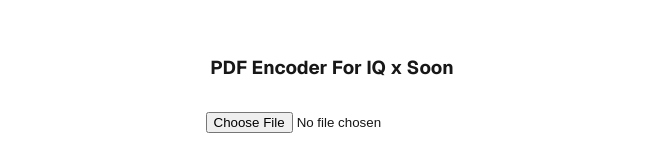
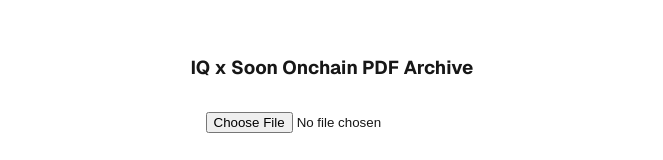
Before and after one commit to spacebuneth/PDF-2-Base64-React, a Next.js app in the folder pdf-2-base64/: page / in a window 1280 px wide. Shown: the part 109-269 px from the top of the page, without its empty margins (308-971 px from the left). Built offline with nearby package versions, Linux system fonts and the light colour scheme.

Commit message:
edit h3 tag text page.js

```diff
--- a/pdf-2-base64/src/app/page.js
+++ b/pdf-2-base64/src/app/page.js
@@ -25,7 +25,7 @@ export default function Home() {
   return (
     <div className={styles.page}>
       <main className={styles.main}>
-        <h3>PDF Encoder For IQ x Soon</h3>
+        <h3>IQ x Soon Onchain PDF Archive</h3>
         <Encode prop={SetFileString}/>
         <Decode prop={FileString} prop2={SetFileBlob}/>
 
```
